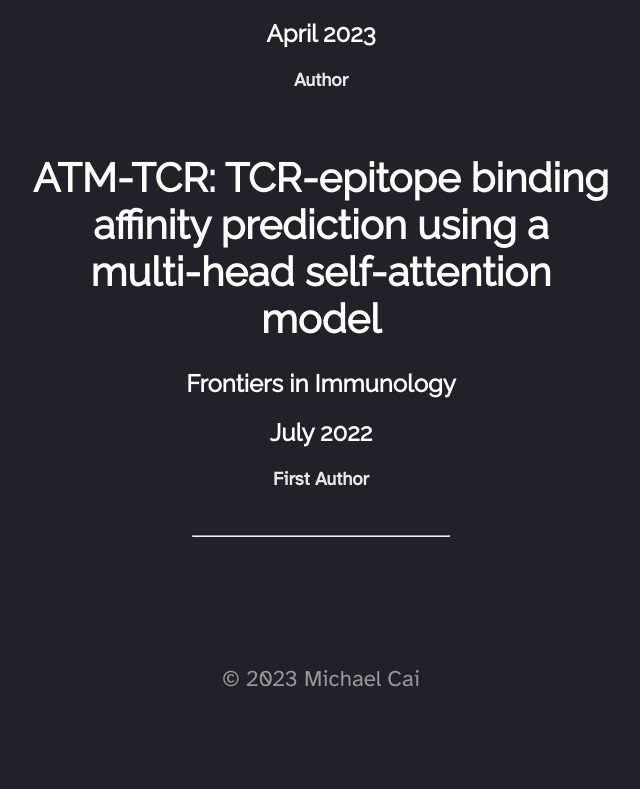
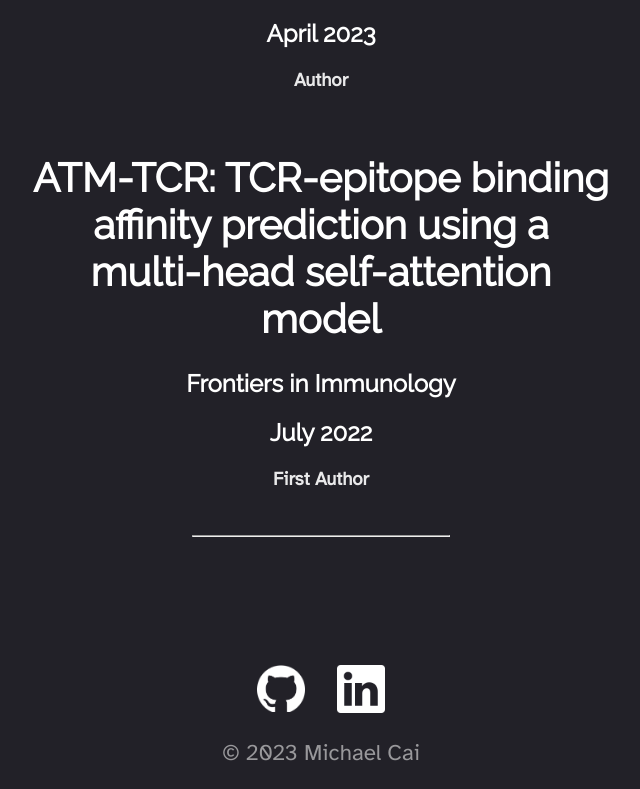
Before and after one commit to cai-michael/cai-michael.github.io, an Angular app in the folder website/: page /resume in a window 1280 px wide. Shown: the part 2398-3187 px from the top of the page, without its empty margins (319-959 px from the left). Before the commit the page ends 3112 px from the top, so only its background shows below. Built offline with nearby package versions, Linux system fonts and the light colour scheme.

Commit message:
Added Nav Bar Icons

```diff
--- a/website/src/app/app.component.css
+++ b/website/src/app/app.component.css
@@ -30,7 +30,19 @@
   display: flex;
   flex-wrap: wrap;
   background-color: rgb(248, 248, 248);
+  align-items: center;
+  justify-content: center;
+}
+
+.logo-link {
+  width: 3em !important;
+  margin-left: 1em;
+  margin-right: 1em;
+}
+
+.links-bar {
   display: flex;
+  flex-wrap: wrap;
   align-items: center;
   justify-content: center;
 }
--- a/website/src/app/app.component.html
+++ b/website/src/app/app.component.html
@@ -1,12 +1,17 @@
 <!-- Navigation Bar -->
 <div class="navbar">
-  <a class="nav-button" [ngClass]="isActiveNavButton('/')" [routerLink]="''">Home</a>
+  <a
+    class="nav-button"
+    [ngClass]="isActiveNavButton('/')"
+    [routerLink]="''">
+    Home
+  </a>
   <a
     class="nav-button"
     [ngClass]="isActiveNavButton('/resume')"
-    [routerLink]="'/resume'"
-    >Resume</a
-  >
+    [routerLink]="'/resume'">
+    Resume
+  </a>
 </div>
 
 <!-- Content From Routing -->
@@ -14,6 +19,14 @@
 <router-outlet></router-outlet>
 
 <!-- Links to Other Sites -->
+<div class="links-bar">
+  <a href="https://github.com/cai-michael">
+    <img class="logo-link" src="assets/github-logo-white.png">
+  </a>
+  <a href="https://www.linkedin.com/in/michael-r-cai/">
+    <img class="logo-link" src="assets/linkedin-logo-white.png" >
+  </a>
+</div>
 
 <!-- Copyright -->
 <p class="copyright">&copy; {{currentYear}} Michael Cai</p>
```
Also changed, not shown: website/src/assets/github-logo-white.png (added), website/src/assets/linkedin-logo-white.png (added).
